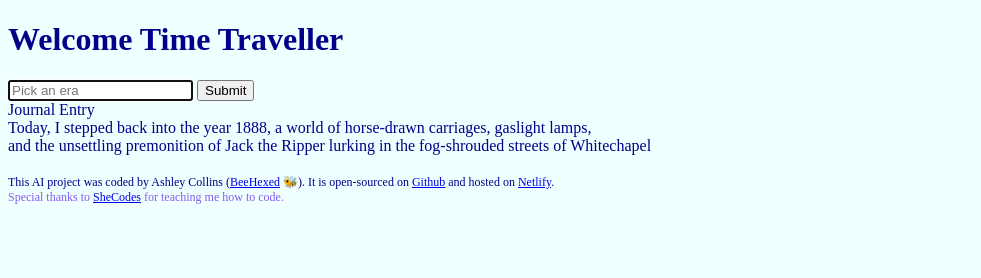
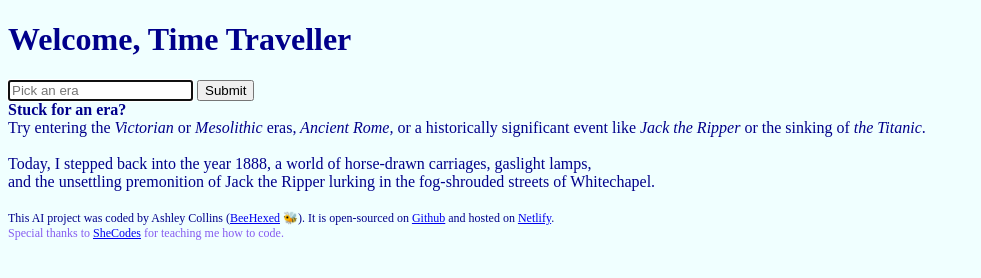
Before and after one commit to BeeHexed/AI.Generator, a plain HTML site: page index.html in a window 1280 px wide. Shown: the whole page, without its empty margins (0-981 px from the left). Drawn offline with Linux system fonts and the light colour scheme.

Commit message:
added classes

```diff
--- a/index.html
+++ b/index.html
@@ -7,28 +7,38 @@
     <title>Time Traveller Journal Generator</title>
   </head>
   <body>
+    <div class="container">
       <header>
-      <h1>Welcome Time Traveller</h1>
+        <h1>Welcome, Time Traveller</h1>
       </header>
 
       <form action="#">
         <input
           type="text"
           placeholder="Pick an era"
+          class="input"
           id="name"
           autofocus
           required
           autocomplete="off"
         />
-      <input type="submit" />
+        <input type="submit" class="submit-button" />
       </form>
-    <div>Journal Entry</div>
+      <div>
+        <strong> Stuck for an era? </strong><br />Try entering the
+        <em>Victorian</em> or <em> Mesolithic</em> eras,<em> Ancient Rome, </em>
+        or a historically significant event like <em>Jack the Ripper</em> or the
+        sinking of <em>the Titanic</em>.
+      </div>
+      <br />
+      <div class="prose">
         <div>
           Today, I stepped back into the year 1888, a world of horse-drawn
           carriages, gaslight lamps,
           <br />
           and the unsettling premonition of Jack the Ripper lurking in the
-      fog-shrouded streets of Whitechapel
+          fog-shrouded streets of Whitechapel.
+        </div>
       </div>
 
       <footer>
@@ -42,7 +52,8 @@
           >Github</a
         >
         and hosted on
-      <a href="https://ai-generator1.netlify.app/" target="_blank">Netlify</a>.
+        <a href="https://ai-generator1.netlify.app/" target="_blank">Netlify</a
+        >.
         <br />
         <div class="sheCodes">
           Special thanks to
@@ -50,7 +61,7 @@
           teaching me how to code.
         </div>
       </footer>
-
+    </div>
     <script src="src/script.js"></script>
   </body>
 </html>
```
Lines whose indentation alone changed are shown as unchanged.
